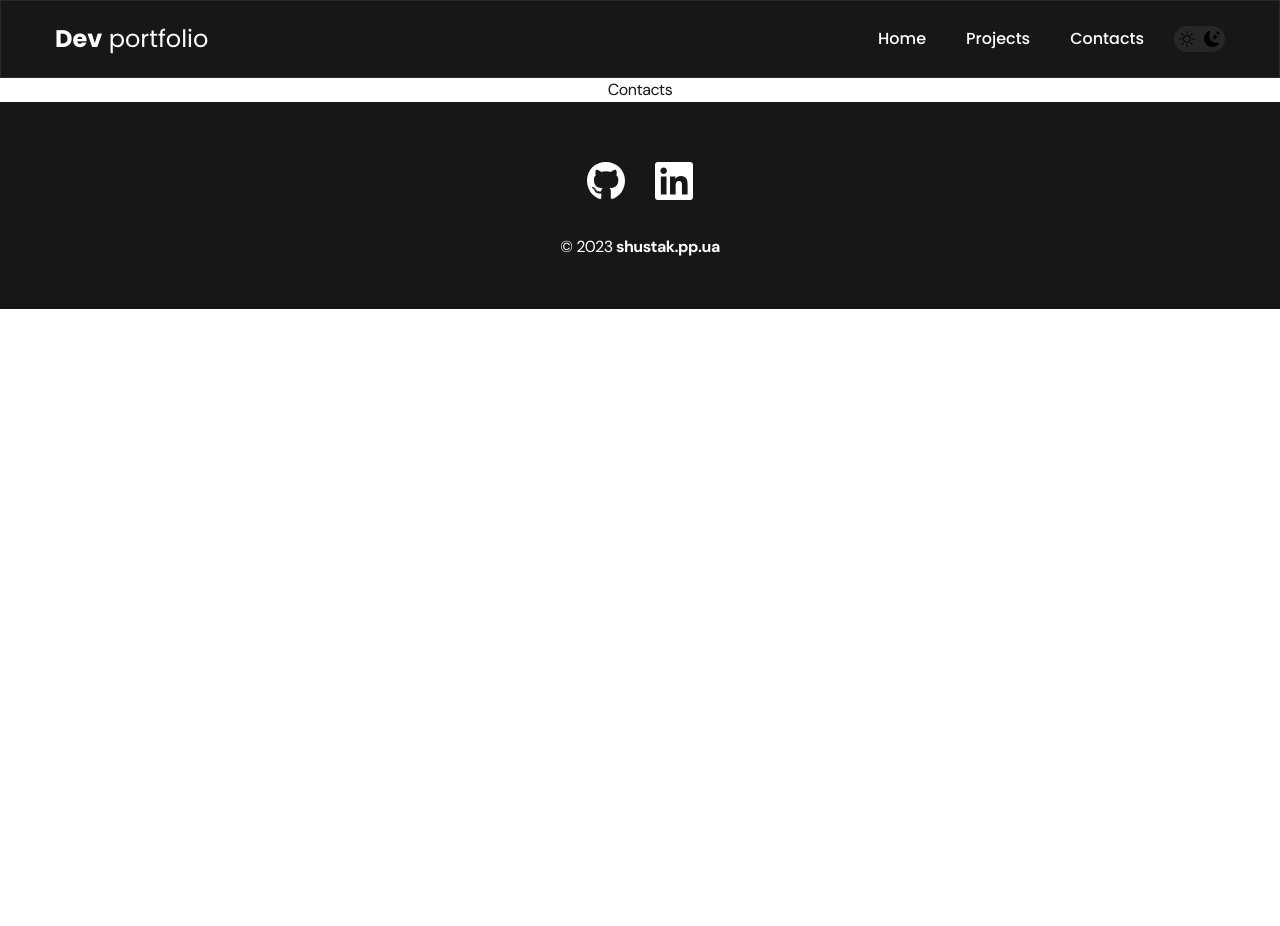
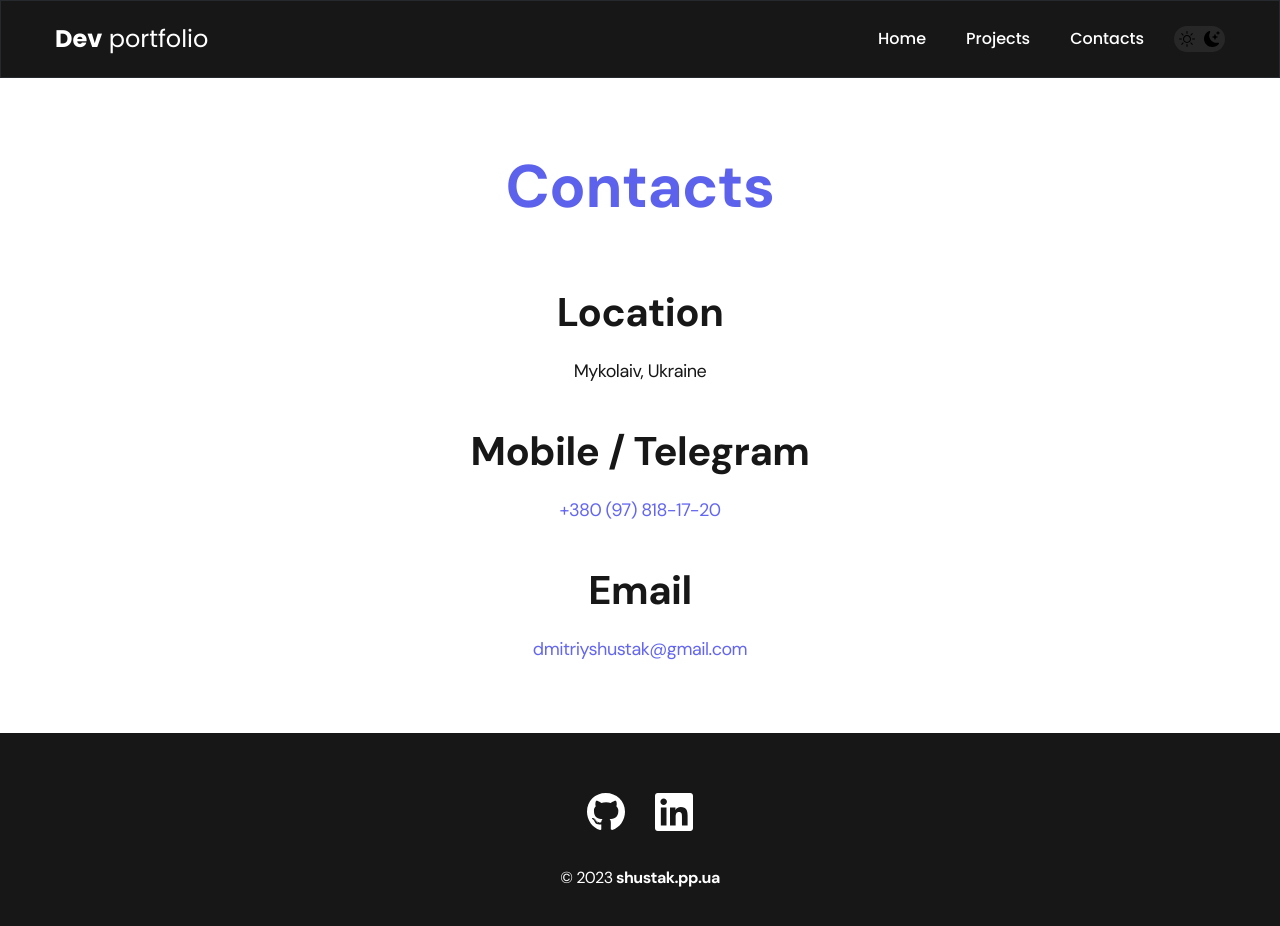
Before and after one commit to Densdix/portfolio-react, a React (Create React App) app: page /contacts in a window 1280 px wide. Shown: the top 926 px of the page. Before the commit the page ends 800 px from the top, so only its background shows below. Built offline with nearby package versions, Linux system fonts and the light colour scheme; no server answers.

Commit message:
added contacts page

```diff
--- a/src/components/Contacts/Contacts.tsx
+++ b/src/components/Contacts/Contacts.tsx
@@ -2,7 +2,29 @@ import React from 'react'
 
 const Contacts = () => {
   return (
-    <div>Contacts</div>
+    <>
+    <main className="py-[70px] max-sm:py-[40px] px-0">
+        <div className="my-0 mx-auto py-0 px-[15px] max-w-[1200px]">
+                <h1 className="mb-[60px] max-sm:mb-[30px] text-[60px] max-sm:text-[40px] font-bold leading-[1.3] text-[var(--title-1)] text-center">Contacts</h1>
+
+                <ul className="my-0 mx-auto max-w-[570px] flex flex-col items-center gap-y-[40px] max-sm:gap-y-[20px] text-center">
+                    <li className="text-[18px] max-sm-[16px] leading-[1.5]">
+                        <h2 className="mb-[20px] text-[40px] font-bold leading-[1.3] max-sm:mb-[10px] max-sm:text-[30px]">Location</h2>
+                        <p>Mykolaiv, Ukraine</p>
+                    </li>
+                    <li className="text-[18px] max-sm-[16px] leading-[1.5]">
+                        <h2 className="mb-[20px] text-[40px] font-bold leading-[1.3] max-sm:mb-[10px] max-sm:text-[30px]">Mobile / Telegram</h2>
+                        <p><a className='text-indigo-500' href="tel:+79051234567">+380 (97) 818-17-20</a></p>
+                    </li>
+                    <li className="text-[18px] max-sm-[16px] leading-[1.5]">
+                        <h2 className="mb-[20px] text-[40px] font-bold leading-[1.3] max-sm:mb-[10px] max-sm:text-[30px]">Email</h2>
+                        <p><a className='text-indigo-500' href="mailto:dmitriyshustak@gmail.com">dmitriyshustak@gmail.com</a></p>
+                    </li>
+                </ul>
+
+        </div>
+    </main>
+  </>
   )
 }
 
```
